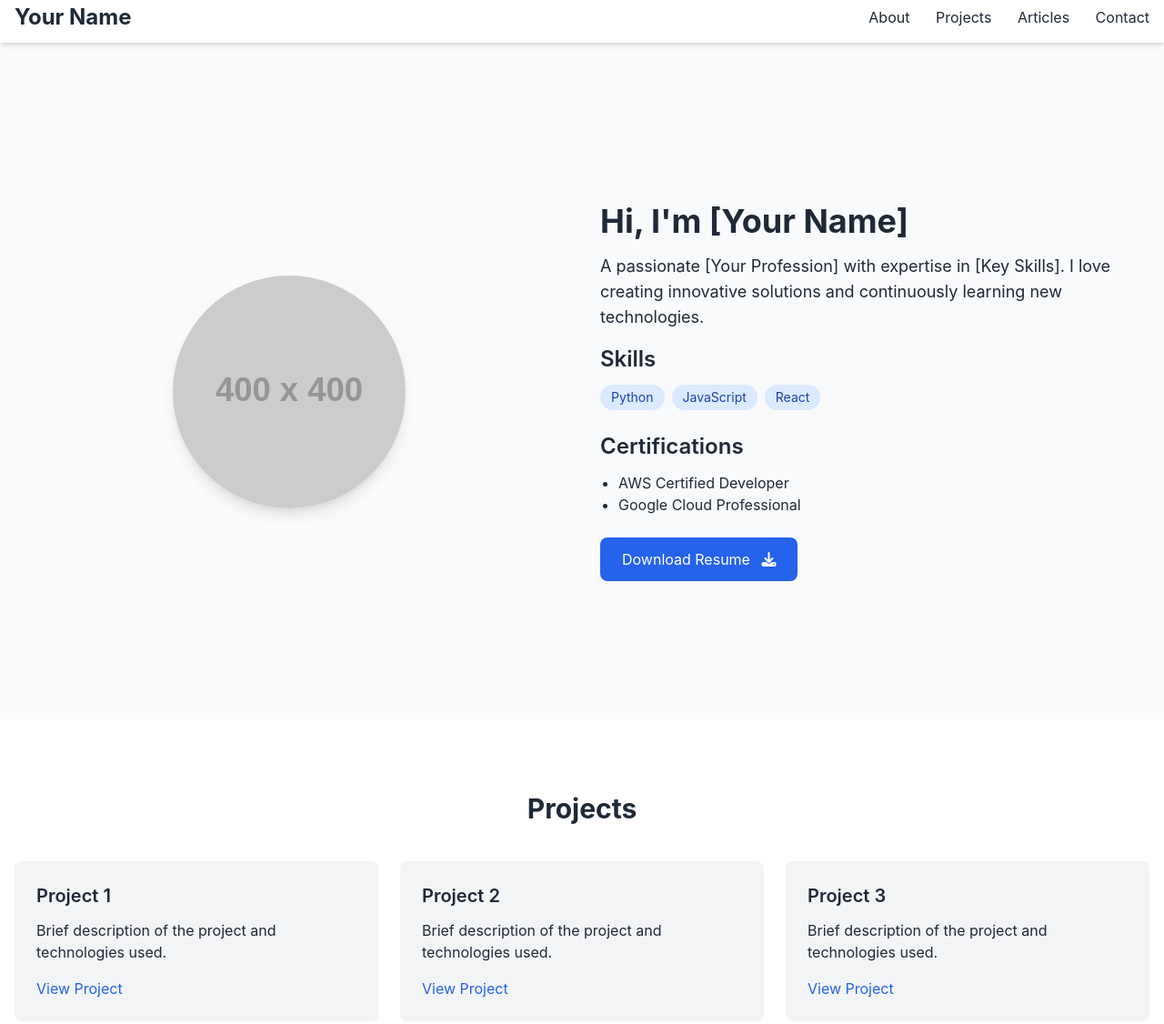
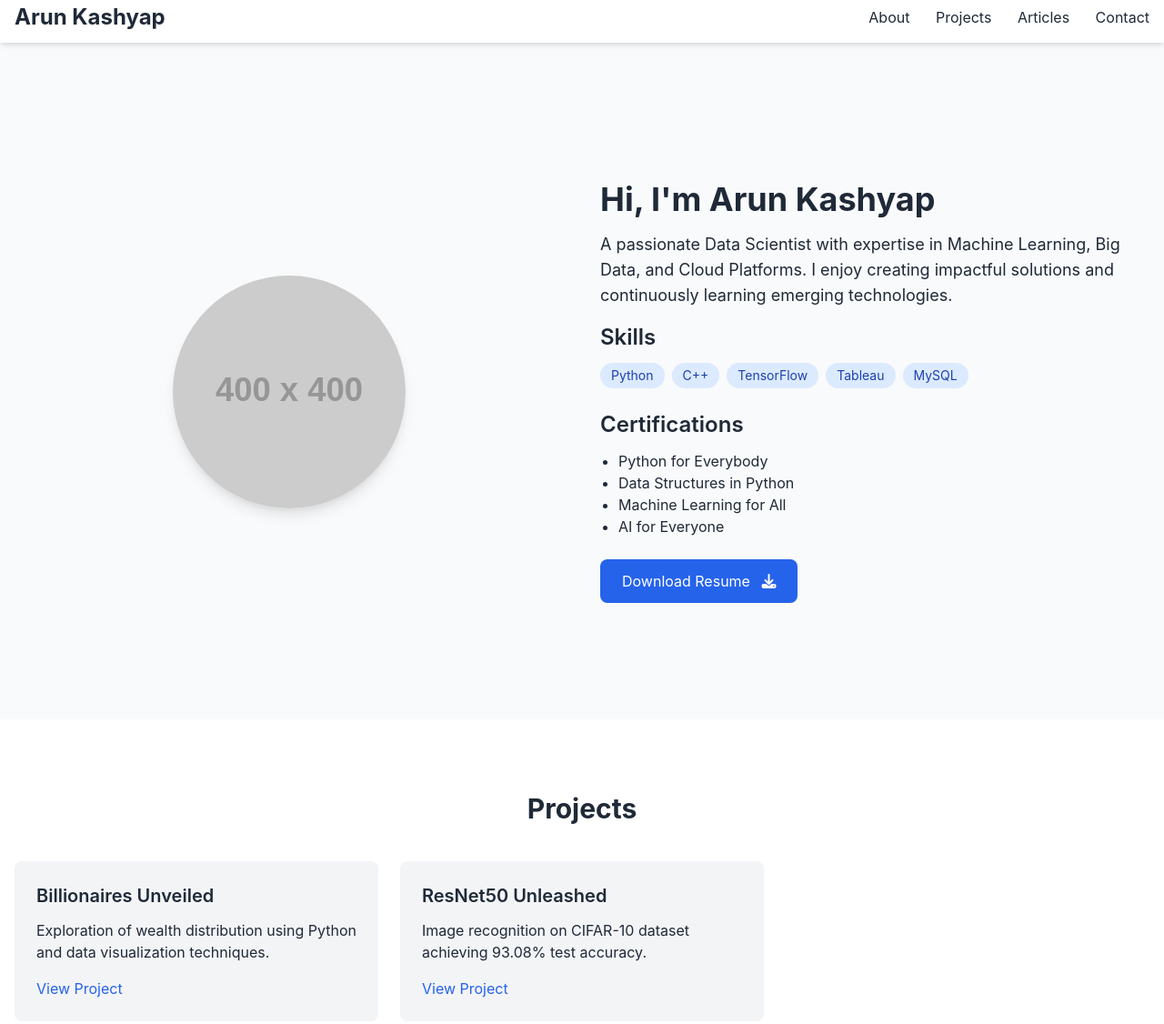
Before and after one commit to kashyaparun25/ds, a plain HTML site: page index.html in a window 1280 px wide. Shown: the part 9-1135 px from the top of the page at 91% size. Drawn offline with nearby package versions, Linux system fonts and the light colour scheme; placeholder pictures from the web are drawn by us.

Commit message:
updated the page according to the resume

```diff
--- a/index.html
+++ b/index.html
@@ -3,7 +3,7 @@
 <head>
     <meta charset="UTF-8">
     <meta name="viewport" content="width=device-width, initial-scale=1.0">
-    <title>Your Name - Portfolio</title>
+    <title>Arun Kashyap - Portfolio</title>
     <link href="https://cdn.jsdelivr.net/npm/tailwindcss@2.2.19/dist/tailwind.min.css" rel="stylesheet">
     <link href="https://cdnjs.cloudflare.com/ajax/libs/font-awesome/6.4.0/css/all.min.css" rel="stylesheet">
     <style>
@@ -24,7 +24,7 @@
     <!-- Navigation -->
     <nav class="fixed top-0 w-full bg-white shadow-md z-50">
         <div class="container mx-auto px-4 py-3 flex justify-between items-center">
-            <div class="text-2xl font-bold">Your Name</div>
+            <div class="text-2xl font-bold">Arun Kashyap</div>
             <div class="space-x-6">
                 <a href="#about" class="hover:text-blue-600 transition">About</a>
                 <a href="#projects" class="hover:text-blue-600 transition">Projects</a>
@@ -38,30 +38,32 @@
     <section id="about" class="min-h-screen pt-20 container mx-auto px-4 flex items-center">
         <div class="grid md:grid-cols-2 gap-10 items-center">
             <div>
-                <img src="https://placehold.co/400x400" alt="Your Profile" class="rounded-full w-64 h-64 object-cover mx-auto shadow-lg">
+                <img src="https://placehold.co/400x400" alt="Arun Kashyap" class="rounded-full w-64 h-64 object-cover mx-auto shadow-lg">
             </div>
             <div>
-                <h1 class="text-4xl font-bold mb-4">Hi, I'm [Your Name]</h1>
+                <h1 class="text-4xl font-bold mb-4">Hi, I'm Arun Kashyap</h1>
                 <p class="text-lg mb-4">
-                    A passionate [Your Profession] with expertise in [Key Skills].
-                    I love creating innovative solutions and continuously learning new technologies.
+                    A passionate Data Scientist with expertise in Machine Learning, Big Data, and Cloud Platforms. I enjoy creating impactful solutions and continuously learning emerging technologies.
                 </p>
 
                 <div class="mb-6">
                     <h2 class="text-2xl font-semibold mb-3">Skills</h2>
                     <div class="flex flex-wrap gap-2">
                         <span class="bg-blue-100 text-blue-800 px-3 py-1 rounded-full text-sm">Python</span>
-                        <span class="bg-blue-100 text-blue-800 px-3 py-1 rounded-full text-sm">JavaScript</span>
-                        <span class="bg-blue-100 text-blue-800 px-3 py-1 rounded-full text-sm">React</span>
-                        <!-- Add more skills -->
+                        <span class="bg-blue-100 text-blue-800 px-3 py-1 rounded-full text-sm">C++</span>
+                        <span class="bg-blue-100 text-blue-800 px-3 py-1 rounded-full text-sm">TensorFlow</span>
+                        <span class="bg-blue-100 text-blue-800 px-3 py-1 rounded-full text-sm">Tableau</span>
+                        <span class="bg-blue-100 text-blue-800 px-3 py-1 rounded-full text-sm">MySQL</span>
                     </div>
                 </div>
 
                 <div class="mb-6">
                     <h2 class="text-2xl font-semibold mb-3">Certifications</h2>
                     <ul class="list-disc pl-5">
-                        <li>AWS Certified Developer</li>
-                        <li>Google Cloud Professional</li>
+                        <li>Python for Everybody</li>
+                        <li>Data Structures in Python</li>
+                        <li>Machine Learning for All</li>
+                        <li>AI for Everyone</li>
                     </ul>
                 </div>
 
@@ -78,22 +80,15 @@
             <h2 class="text-3xl font-bold text-center mb-10">Projects</h2>
             <div class="grid md:grid-cols-3 gap-6">
                 <div class="bg-gray-100 p-6 rounded-lg section-fade">
-                    <h3 class="text-xl font-semibold mb-3">Project 1</h3>
-                    <p>Brief description of the project and technologies used.</p>
+                    <h3 class="text-xl font-semibold mb-3">Billionaires Unveiled</h3>
+                    <p>Exploration of wealth distribution using Python and data visualization techniques.</p>
                     <div class="mt-4">
                         <a href="#" class="text-blue-600 hover:underline">View Project</a>
                     </div>
                 </div>
                 <div class="bg-gray-100 p-6 rounded-lg section-fade">
-                    <h3 class="text-xl font-semibold mb-3">Project 2</h3>
-                    <p>Brief description of the project and technologies used.</p>
-                    <div class="mt-4">
-                        <a href="#" class="text-blue-600 hover:underline">View Project</a>
-                    </div>
-                </div>
-                <div class="bg-gray-100 p-6 rounded-lg section-fade">
-                    <h3 class="text-xl font-semibold mb-3">Project 3</h3>
-                    <p>Brief description of the project and technologies used.</p>
+                    <h3 class="text-xl font-semibold mb-3">ResNet50 Unleashed</h3>
+                    <p>Image recognition on CIFAR-10 dataset achieving 93.08% test accuracy.</p>
                     <div class="mt-4">
                         <a href="#" class="text-blue-600 hover:underline">View Project</a>
                     </div>
@@ -110,17 +105,12 @@
                 <div class="bg-white p-6 rounded-lg shadow-md section-fade">
                     <h3 class="text-xl font-semibold mb-3">Article 1 Title</h3>
                     <p class="mb-4">Short preview of the article content...</p>
-                    <a href="#" class="text-blue-600 hover:underline">Read More</a>
+                    <a href="article1.html" target="_blank" class="text-blue-600 hover:underline">Read More</a>
                 </div>
                 <div class="bg-white p-6 rounded-lg shadow-md section-fade">
                     <h3 class="text-xl font-semibold mb-3">Article 2 Title</h3>
                     <p class="mb-4">Short preview of the article content...</p>
-                    <a href="#" class="text-blue-600 hover:underline">Read More</a>
-                </div>
-                <div class="bg-white p-6 rounded-lg shadow-md section-fade">
-                    <h3 class="text-xl font-semibold mb-3">Article 3 Title</h3>
-                    <p class="mb-4">Short preview of the article content...</p>
-                    <a href="#" class="text-blue-600 hover:underline">Read More</a>
+                    <a href="article2.html" target="_blank" class="text-blue-600 hover:underline">Read More</a>
                 </div>
             </div>
         </div>
@@ -135,7 +125,7 @@
                 <a href="#" class="text-3xl hover:text-blue-200 transition"><i class="fab fa-linkedin"></i></a>
                 <a href="#" class="text-3xl hover:text-blue-200 transition"><i class="fab fa-github"></i></a>
                 <a href="#" class="text-3xl hover:text-blue-200 transition"><i class="fab fa-twitter"></i></a>
-                <a href="mailto:your.email@example.com" class="text-3xl hover:text-blue-200 transition"><i class="fas fa-envelope"></i></a>
+                <a href="mailto:hvarunkashyap@gmail.com" class="text-3xl hover:text-blue-200 transition"><i class="fas fa-envelope"></i></a>
             </div>
         </div>
     </section>
@@ -143,7 +133,7 @@
     <!-- Footer -->
     <footer class="bg-gray-800 text-white py-6">
         <div class="container mx-auto px-4 text-center">
-            <p>&copy; 2024 Your Name. All Rights Reserved.</p>
+            <p>&copy; 2024 Arun Kashyap. All Rights Reserved.</p>
         </div>
     </footer>
 </body>
```
